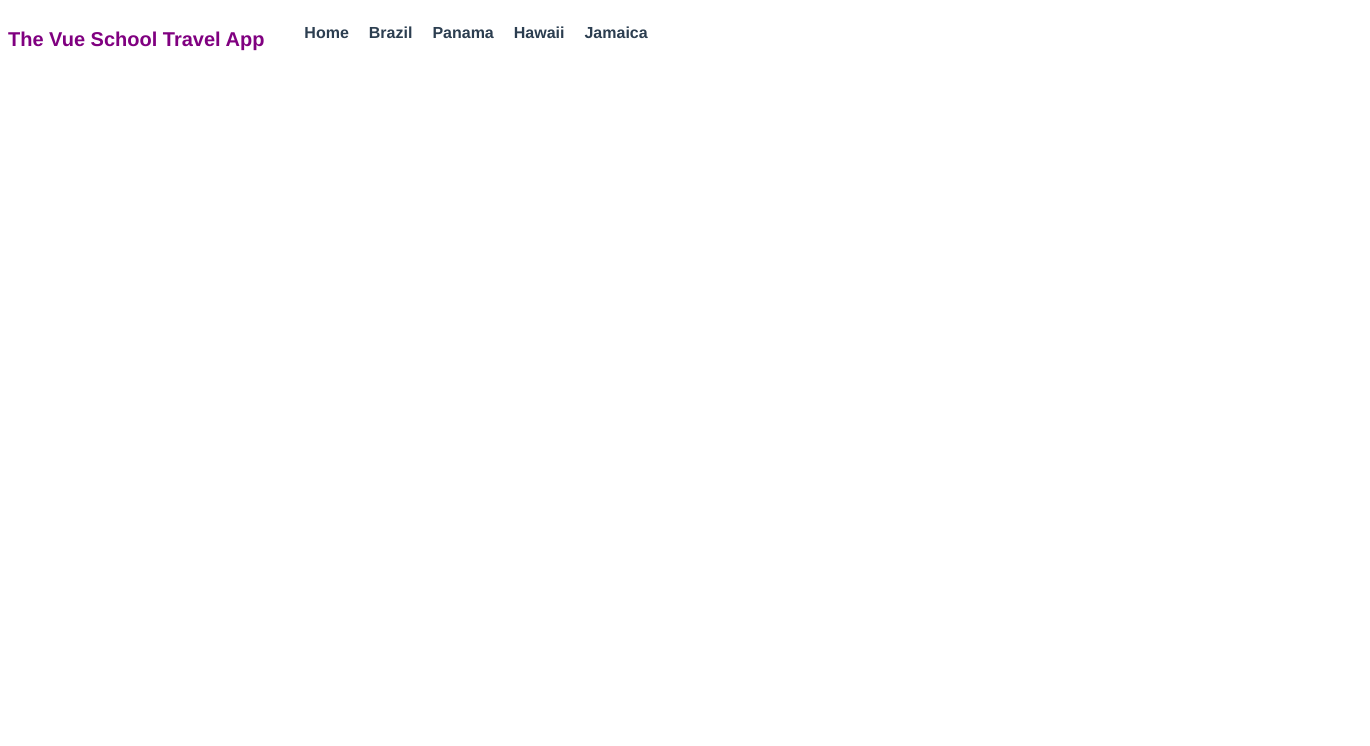
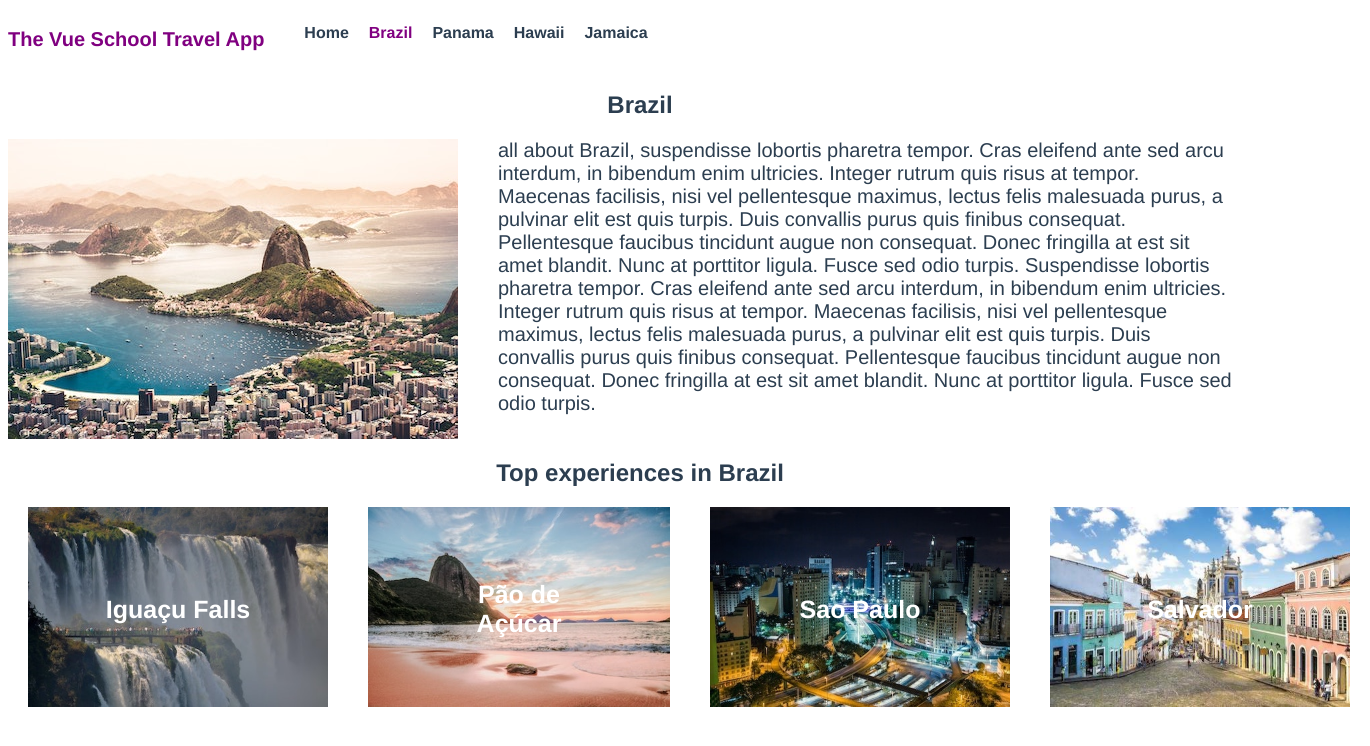
Before and after one commit to mamun-63/vue-travel-app, a Vue app: page /destinaton/brazil in a window 1280 px wide. Shown: the top 746 px of the page, 1370 px wide, since content can reach past the window. Built offline with nearby package versions, Linux system fonts and the light colour scheme.

Commit message:
nested routes

```diff
--- a/src/router/index.js
+++ b/src/router/index.js
@@ -23,13 +23,24 @@
     props: true,
   },
   {
-    path: '/details/:slug',
+    path: '/destinaton/:slug',
     name: 'DestinationDetails',
+    props: true,
     component: () =>
       import(
         /* webpackChunkName: "DestinationDetails" */ '../views/DestinationDetails.vue'
       ),
-    props: true,
+    children: [
+      {
+        path: ':experienceSlug',
+        name: 'experienceDetails',
+        props: true,
+        component: () =>
+          import(
+            /* webpackChunkName: "ExperienceDetails" */ '../views/ExperienceDetails.vue'
+          ),
+      },
+    ],
   },
 ]
 
--- a/src/views/DestinationDetails.vue
+++ b/src/views/DestinationDetails.vue
@@ -1,4 +1,5 @@
 <template>
+  <div>
     <section class="destination">
       <h1>{{ destination.name }}</h1>
       <div class="destination-details">
@@ -9,6 +10,19 @@
         <p>{{ destination.description }}</p>
       </div>
     </section>
+    <section class="experiences">
+      <h2>Top experiences in {{ destination.name }} </h2>
+      <div class="cards">
+        <div v-for="experience in destination.experiences" :key="experience.slug" class="card">
+          <router-link :to="{name: 'experienceDetails', params: {experienceSlug: experience.slug} }">
+            <img :src="require(`../assets/${experience.image}`)" :alt="experience.name">
+            <span class="card__text">{{ experience.name }}</span>
+          </router-link>
+        </div>
+      </div>
+      <router-view :key="$route.path"/>
+    </section>
+  </div>
 </template>
 
 <script>
@@ -39,13 +53,13 @@
 
 <style scoped>
 img {
-  max-width: 600px;
+  max-width: 500px;
   max-height: 400px;
   height: 300px;
   object-fit: contain;
 }
 
-.destination-details {
+.destination-details, .cards {
   display: flex;
   justify-content: space-between;
 }
@@ -55,4 +69,24 @@
   font-size: 20px;
   text-align: left;
 }
+
+.cards img {
+  max-height: 200px;
+}
+
+.card {
+  padding: 0 20px;
+  position: relative;
+}
+
+.card__text {
+  position: absolute;
+  top: 50%;
+  left: 50%;
+  transform: translate(-50%, -50%);
+  color: white;
+  font-size: 25px;
+  font-weight: bold;
+  text-decoration: none;
+}
 </style>
--- /dev/null
+++ b/src/views/ExperienceDetails.vue
@@ -0,0 +1,58 @@
+<template>
+  <section>
+    <h1>Experiences</h1>
+    <h2>{{experience.name}}</h2>
+    <div class="experience-details">
+      <img :src="require(`../assets/${experience.image}`)" :alt="experience.name">
+      <p>{{experience.description}}</p>
+    </div>
+  </section>
+</template>
+
+<script>
+import store from '../store'
+
+export default {
+  props: {
+    slug: {
+      type: String,
+      required: true,
+    },
+    experienceSlug: {
+      type: String,
+      required: true,
+    }
+  },
+  computed: {
+    destination() {
+      return store.destinations.find(
+        destination => destination.slug === this.slug
+      );
+    },
+    experience() {
+      return this.destination.experiences.find(
+        experience => experience.slug === this.experienceSlug
+      );
+    }
+  }
+}
+</script>
+
+<style scoped>
+  img {
+    width: 100%;
+    height: auto;
+    object-fit: contain;
+  }
+
+  .experience-details {
+    display: flex;
+    justify-content: space-between;
+  }
+
+  p {
+    margin: 0 40px;
+    font-size: 20px;
+    text-align: left;
+  }
+</style>
```
Lines whose indentation alone changed are shown as unchanged.
